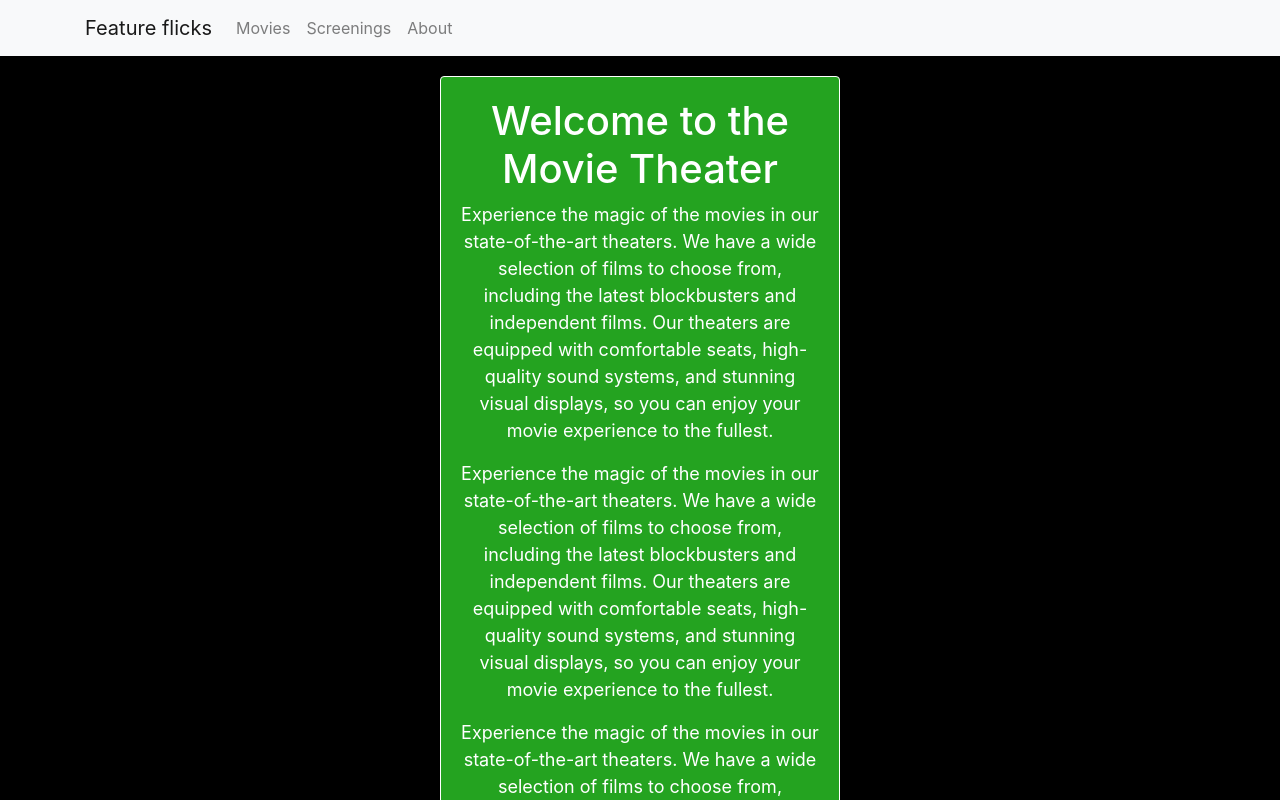
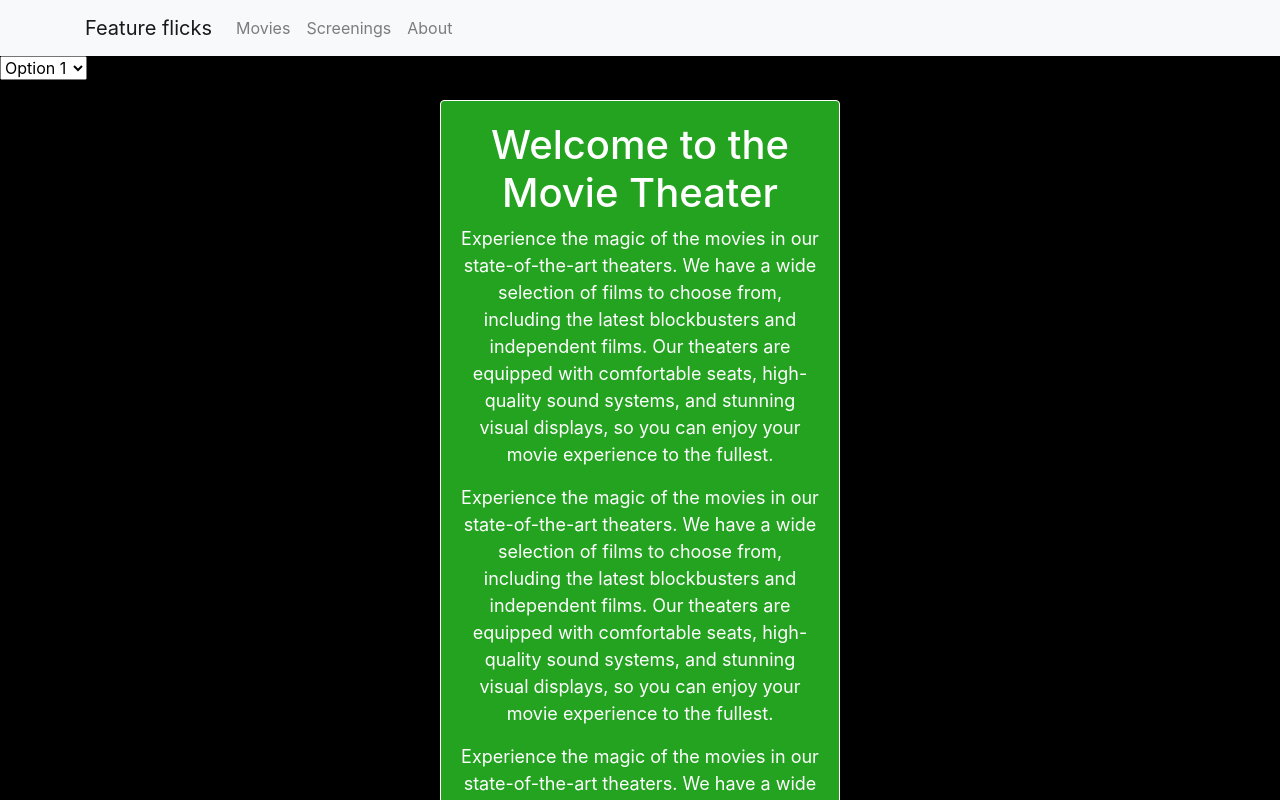
Before and after one commit to frittblas/featureflicks, a React (Vite) app: page / in a window 1280 px wide. Shown: the top 800 px of the page. Built offline with nearby package versions, Linux system fonts and the light colour scheme.

Commit message:
dropdown filter menu

```diff
--- a/index.html
+++ b/index.html
@@ -5,7 +5,7 @@
   <meta charset="UTF-8" />
   <link rel="icon" type="image/svg+xml" href="/vite.svg" />
   <meta name="viewport" content="width=device-width, initial-scale=1.0" />
-  <title>Nice route params (slugs)</title>
+  <title>Feature Flicks Cinema</title>
   <link rel="stylesheet" href="https://cdnjs.cloudflare.com/ajax/libs/twitter-bootstrap/4.6.0/css/bootstrap.min.css" />
 </head>
 
--- /dev/null
+++ b/src/components/MyFilterMenu.jsx
@@ -0,0 +1,21 @@
+import React, { useState } from 'react';
+import { useStates } from '../utilities/states';
+
+export default function DropdownMenu() {
+  const [selectedItem, setSelectedItem] = useState('option1');
+
+  function handleDropdownChange(event) {
+    setSelectedItem(event.target.value);
+    console.log(`Selected item: ${event.target.value}`);
+  }
+
+  return (
+    <div>
+      <select value={selectedItem} onChange={handleDropdownChange}>
+        <option value="option1">Option 1</option>
+        <option value="option2">Option 2</option>
+        <option value="option3">Option 3</option>
+      </select>
+    </div>
+  );
+}
--- a/src/components/ShowScreenings.jsx
+++ b/src/components/ShowScreenings.jsx
@@ -6,7 +6,8 @@ export default function ShowScreenings() {
 
   const s = useStates('main', {
     screenings: [],
-    movies: []
+    movies: [],
+    lol: 3
   });
 
   useEffect(() => {
--- a/src/components/Welcome.jsx
+++ b/src/components/Welcome.jsx
@@ -1,7 +1,8 @@
 import React from 'react';
+import MyFilterMenu from './MyFilterMenu';
 
 export default function Welcome() {
-  return (
+  return (<><MyFilterMenu />
     <div className="text-msg">
       <h1>Welcome to the Movie Theater</h1>
       <p>Experience the magic of the movies in our state-of-the-art theaters. We have a wide selection of films to
@@ -37,6 +38,6 @@ export default function Welcome() {
       <p>Experience the magic of the movies in our state-of-the-art theaters. We have a wide selection of films to
         choose from, including the latest blockbusters and independent films. Our theaters are equipped with
         comfortable seats, high-quality sound systems, and stunning visual displays, so you can enjoy your movie experience to the fullest.</p>
-    </div>
+    </div></>
   );
 }
```
Also changed, not shown: src/components/ScreeningList.jsx (+2 -41 lines).
